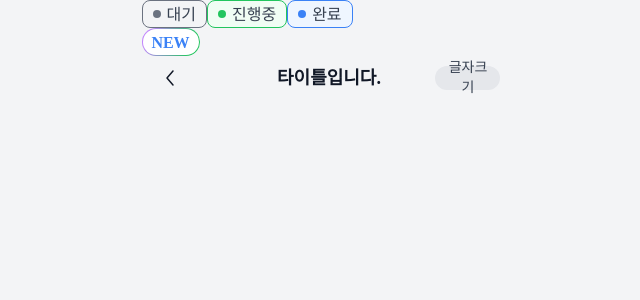
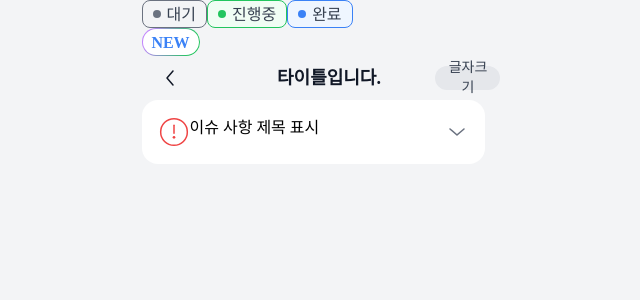
Before and after one commit to 10aeat/10aeat_Frontend, a Next.js app: page / in a window 1280 px wide. Shown: the top 300 px of the page, without its empty margins (311-951 px from the left). Built offline with nearby package versions, Linux system fonts and the light colour scheme; a web font is replaced by a local one.

Commit message:
[Feat] Issue 관련 창 스타일

```diff
--- a/src/app/page.tsx
+++ b/src/app/page.tsx
@@ -1,4 +1,5 @@
 import BoxStore, { BoxStyle } from '@/components/atoms/BoxStore'
+import IssueStore, { IssueStyle } from '@/components/atoms/IssueStore'
 import NavBar from '@/components/atoms/NavBar'
 
 export default function Home() {
@@ -13,6 +14,9 @@ export default function Home() {
 
       {/* NavBar */}
       <NavBar>타이틀입니다.</NavBar>
+
+      {/* Issue */}
+      <IssueStore issueStyle={IssueStyle.ISSUE_TOGGLE} />
     </>
   )
 }
--- a/src/components/atoms/ButtonStore.tsx
+++ b/src/components/atoms/ButtonStore.tsx
@@ -21,7 +21,7 @@ export default function ButtonStore({
         return (
           <button
             type="button"
-            className="textChange flex justify-center items-center w-[65px] h-6 p-2 gap-2 rounded-[100px] bg-gray-200 shrink-0 font-Pretendard font-medium text-gray-700 capitalize"
+            className="textChange flex justify-center items-center w-[65px] h-6 p-2 gap-2 rounded-[100px] bg-gray-200 shrink-0 font-Pretendard font-medium text-gray-700 capitalize cursor-pointer"
             onClick={onClickFunction}
           >
             {children}
--- /dev/null
+++ b/src/components/atoms/IssueStore.tsx
@@ -0,0 +1,41 @@
+import Image from 'next/image'
+
+export enum IssueStyle {
+  ISSUE_TOGGLE = 'ISSUE_TOGGLE',
+  ISSUE_ALERT = 'ISSUE_ALERT',
+}
+
+interface Props {
+  issueStyle: IssueStyle
+}
+
+export default function IssueStore({ issueStyle }: Props) {
+  const selectIssue = () => {
+    switch (issueStyle) {
+      case IssueStyle.ISSUE_TOGGLE:
+        return (
+          <div className="w-[343px] h-[64px] flex shirnk-0 justify-between items-center font-Pretendard rounded-[16px] bg-white px-[16px]">
+            <div className="flex">
+              <Image
+                src="/icons/danger_circle.svg"
+                width={32}
+                height={32}
+                alt="danger_circle"
+              />
+              이슈 사항 제목 표시
+            </div>
+            <Image
+              src="/icons/arrow_down_large.svg"
+              width={24}
+              height={24}
+              alt="arrow_down_large"
+              className="cursor-pointer"
+            />
+          </div>
+        )
+      default:
+        return null
+    }
+  }
+  return <>{selectIssue()}</>
+}
--- a/src/components/atoms/NavBar.tsx
+++ b/src/components/atoms/NavBar.tsx
@@ -1,4 +1,7 @@
+'use client'
+
 import Image from 'next/image'
+import { useRouter } from 'next/navigation'
 import ButtonStore, { ButtonStyle } from './ButtonStore'
 
 interface Props {
@@ -6,6 +9,8 @@ interface Props {
 }
 
 export default function NavBar({ children }: Props) {
+  const router = useRouter()
+
   return (
     <div className="flex items-center justify-between w-[375px] h-11 font-Pretendard font-bold text-gray-900 text-lg capitalize px-[16px]">
       <div className="flex justify-start flex-1">
@@ -14,6 +19,8 @@ export default function NavBar({ children }: Props) {
           width={24}
           height={24}
           alt="arrow_left_large_gray900"
+          className="cursor-pointer"
+          onClick={() => router.back()}
         />
       </div>
       <div className="flex-1 text-center">{children}</div>
```
Also changed, not shown: public/icons/danger_circle.svg.
